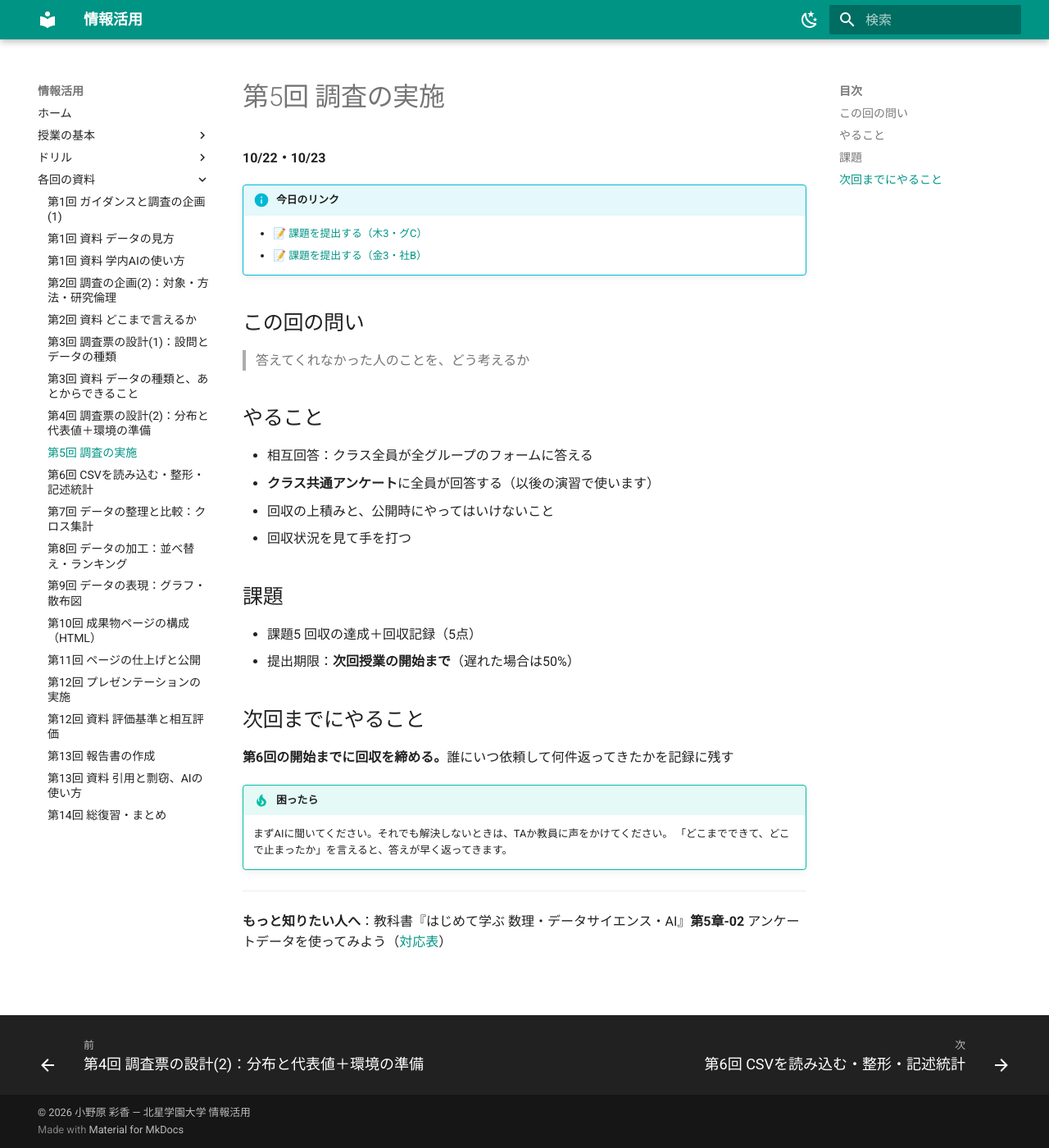
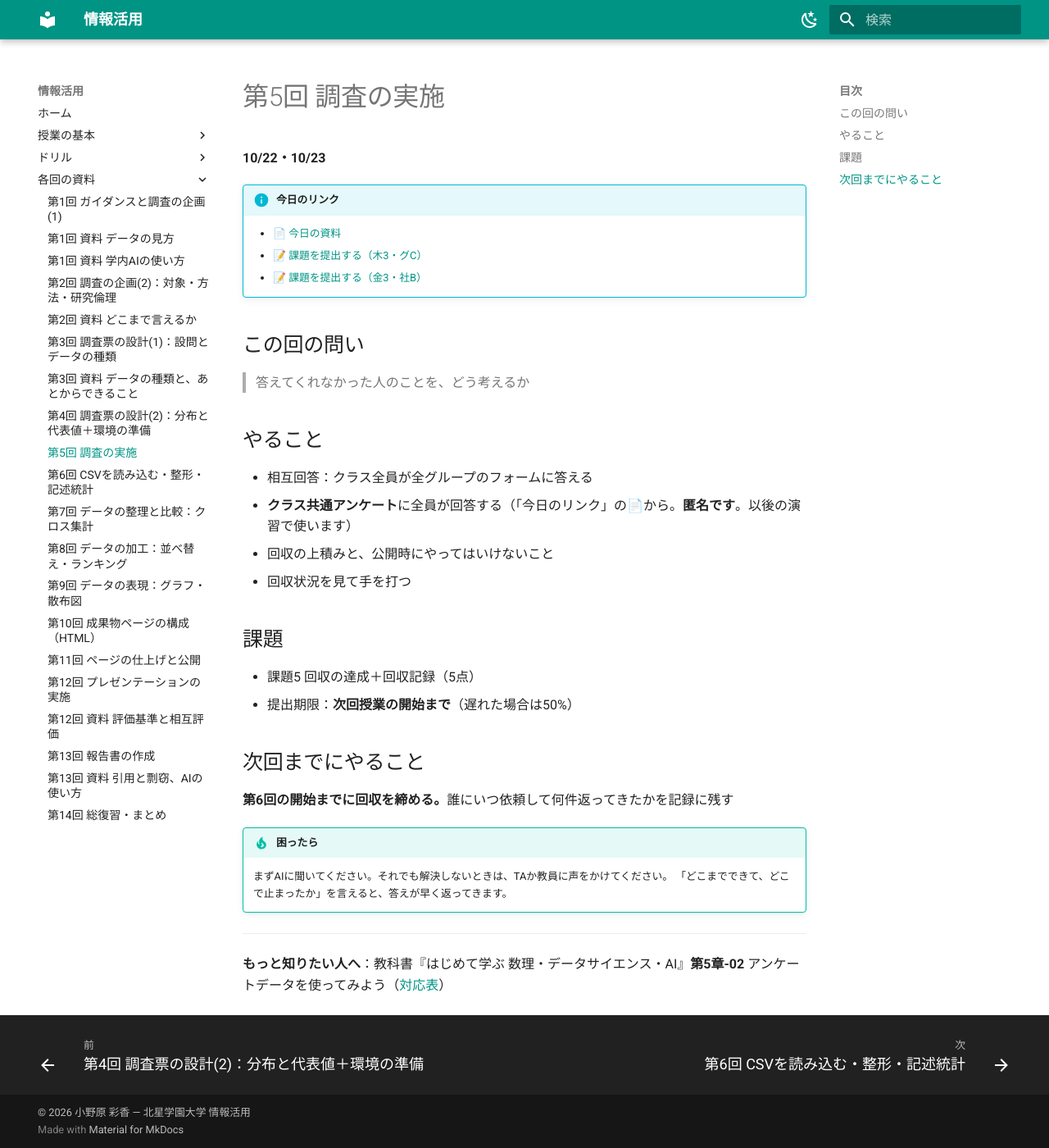
Before and after one commit to aonoa68/joho-katsuyo, an MkDocs documentation site: the page built from docs/week05.md, in a window 1280 px wide and 1400 px high. Shown: the whole window at 82% size. Built offline with MkDocs 1.6.1 and Material for MkDocs 9.7.7, drawn with Linux system fonts in a browser that asks for light colours.

Commit message:
クラス共通アンケートを作成し、第5回にリンクを掲載

```diff
--- a/docs/week05.md
+++ b/docs/week05.md
@@ -4,6 +4,7 @@
 
 <!-- LINKS:START -->
 !!! info "今日のリンク"
+    - [📄 今日の資料](https://docs.google.com/forms/d/e/1FAIpQLSfwcB7ubaBZh19sdUqL0RlXIpEQSTwJvVo4qtieGPm4--YRRQ/viewform)
     - [📝 課題を提出する（木3・グC）](https://moodle.hokusei.ac.jp/mod/assign/view.php?id=989699)
     - [📝 課題を提出する（金3・社B）](https://moodle.hokusei.ac.jp/mod/assign/view.php?id=989712)
 <!-- LINKS:END -->
@@ -15,7 +16,7 @@
 ## やること
 
 - 相互回答：クラス全員が全グループのフォームに答える
-- **クラス共通アンケート**に全員が回答する（以後の演習で使います）
+- **クラス共通アンケート**に全員が回答する（「今日のリンク」の📄から。**匿名です**。以後の演習で使います）
 - 回収の上積みと、公開時にやってはいけないこと
 - 回収状況を見て手を打つ
 
--- a/links.json
+++ b/links.json
@@ -52,7 +52,7 @@
     "5": {
       "notebook": "",
       "data": "",
-      "material": "",
+      "material": "https://docs.google.com/forms/d/e/1FAIpQLSfwcB7ubaBZh19sdUqL0RlXIpEQSTwJvVo4qtieGPm4--YRRQ/viewform",
       "drill": "",
       "ai": "",
       "submit_gC": "https://moodle.hokusei.ac.jp/mod/assign/view.php?id=989699",
```
